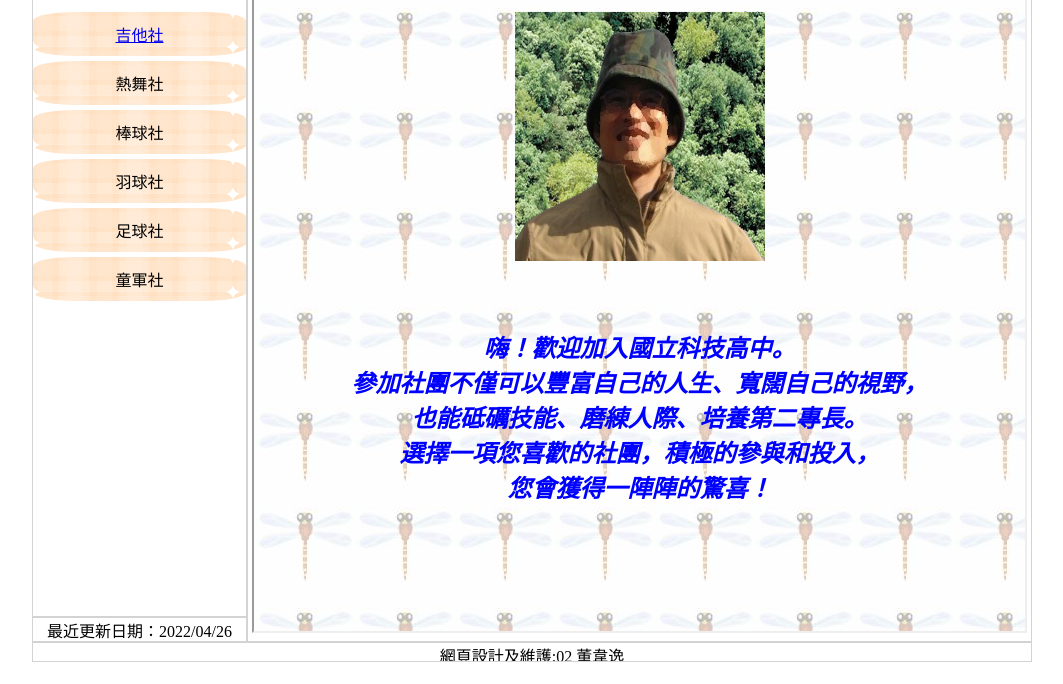
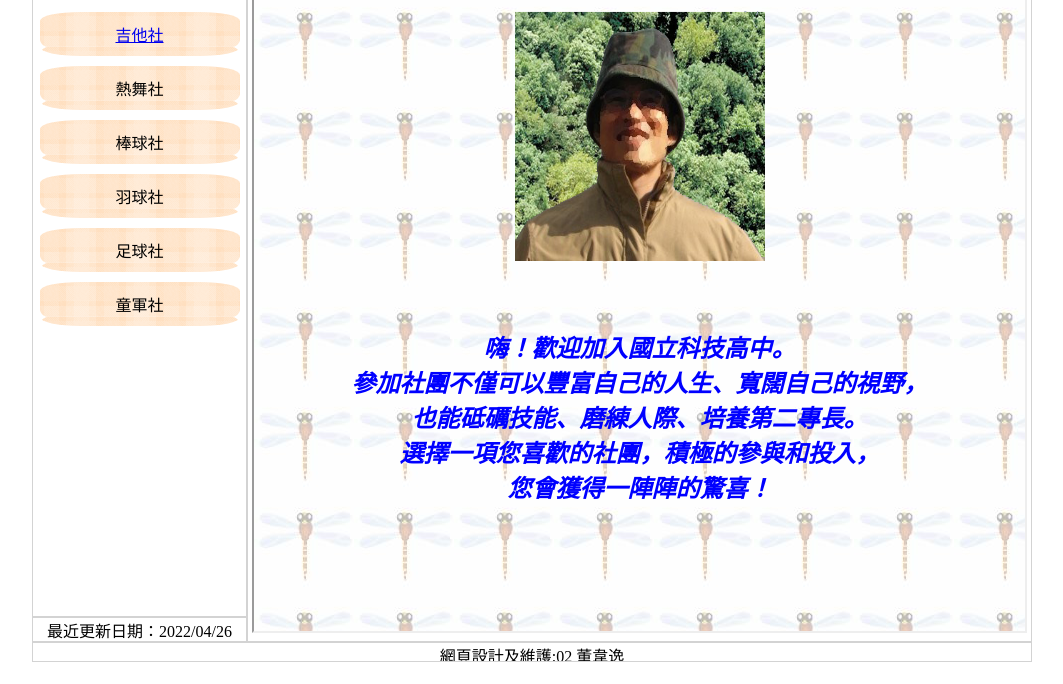
Before and after one commit to ericliliwayne/html-pre-test, a plain HTML site: page index.html in a window 1280 px wide. Shown: the part 116-800 px from the top of the page, without its empty margins (108-1171 px from the left). Drawn offline with Linux system fonts and the light colour scheme.

Commit message:
修改選單區的block

```diff
--- a/CSS/style.css
+++ b/CSS/style.css
@@ -50,6 +50,7 @@ section>*{
 .m1{
     font-family: '標楷體';
     font-size: 24px;
+    font-weight: 500;
     color: #FF00FF;
     text-decoration: underline;
     text-decoration-color: #000000;
@@ -58,7 +59,10 @@ section>*{
     /*background-image: url("/images/menu1.png");*/
 }
 .m2{
+    display: block;
+    width: 200px;
     font-family: '標楷體';
+    font-weight: 500;
     font-size: 16px;
     color: #000000;
     text-align: center;
@@ -66,6 +70,7 @@ section>*{
     margin-top: 5px;
     padding: 10px;
     border-radius: 20%;
+    margin: 5px auto;
 
 }
 .m2:hover{
```
